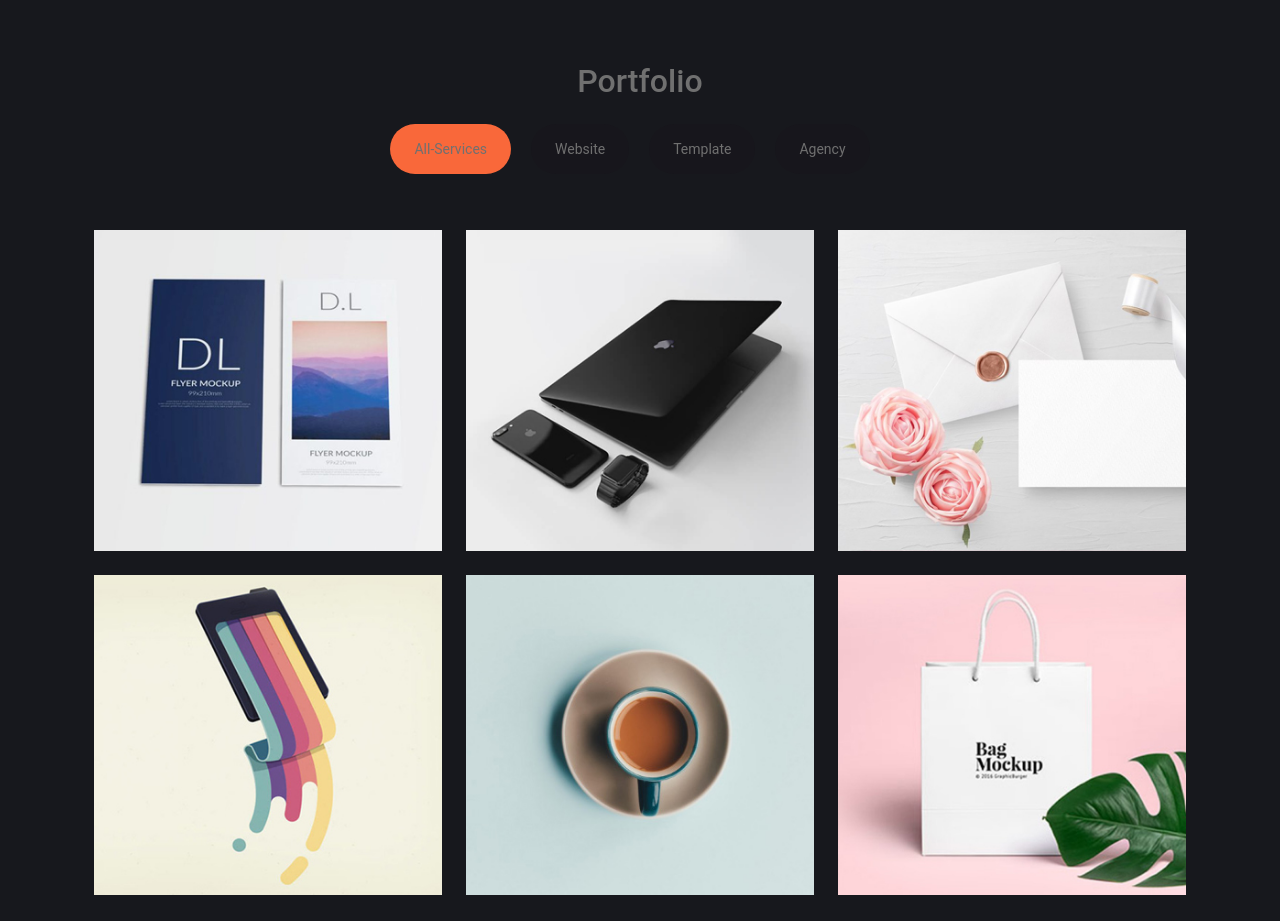
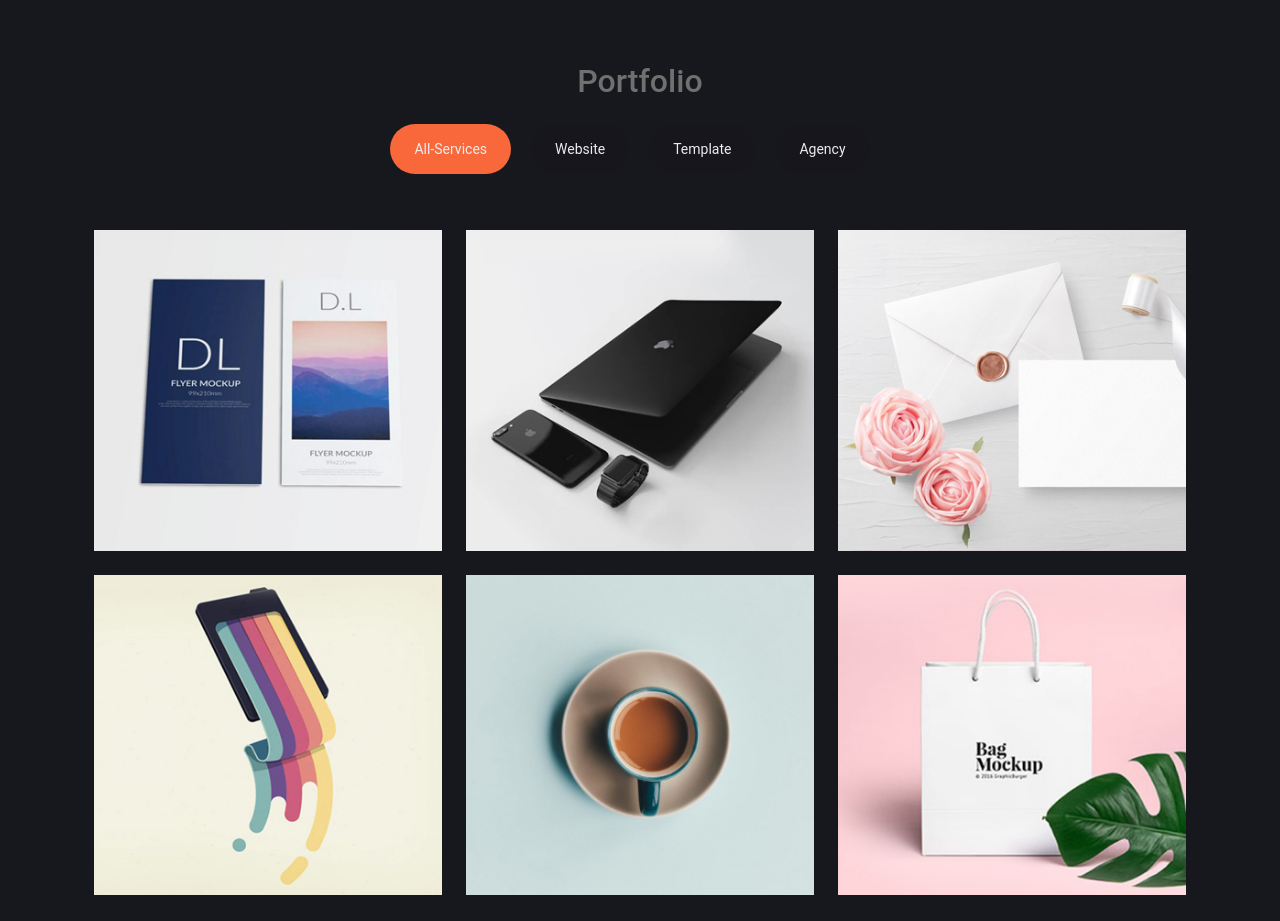
Before and after one commit to mahekbabariya3/zeflio, a plain HTML site: page index.html in a window 1280 px wide. Shown: the part 2040-2961 px from the top of the page. Drawn offline with Linux system fonts and the light colour scheme.

Commit message:
click event change

```diff
--- a/css/style.css
+++ b/css/style.css
@@ -242,6 +242,7 @@ img{
     background-color: var(--background-color );
     outline: none;
     border: none;
+    color: #ececec;
     margin-right: 20px;
     padding: 10px;
     cursor: pointer;
```
